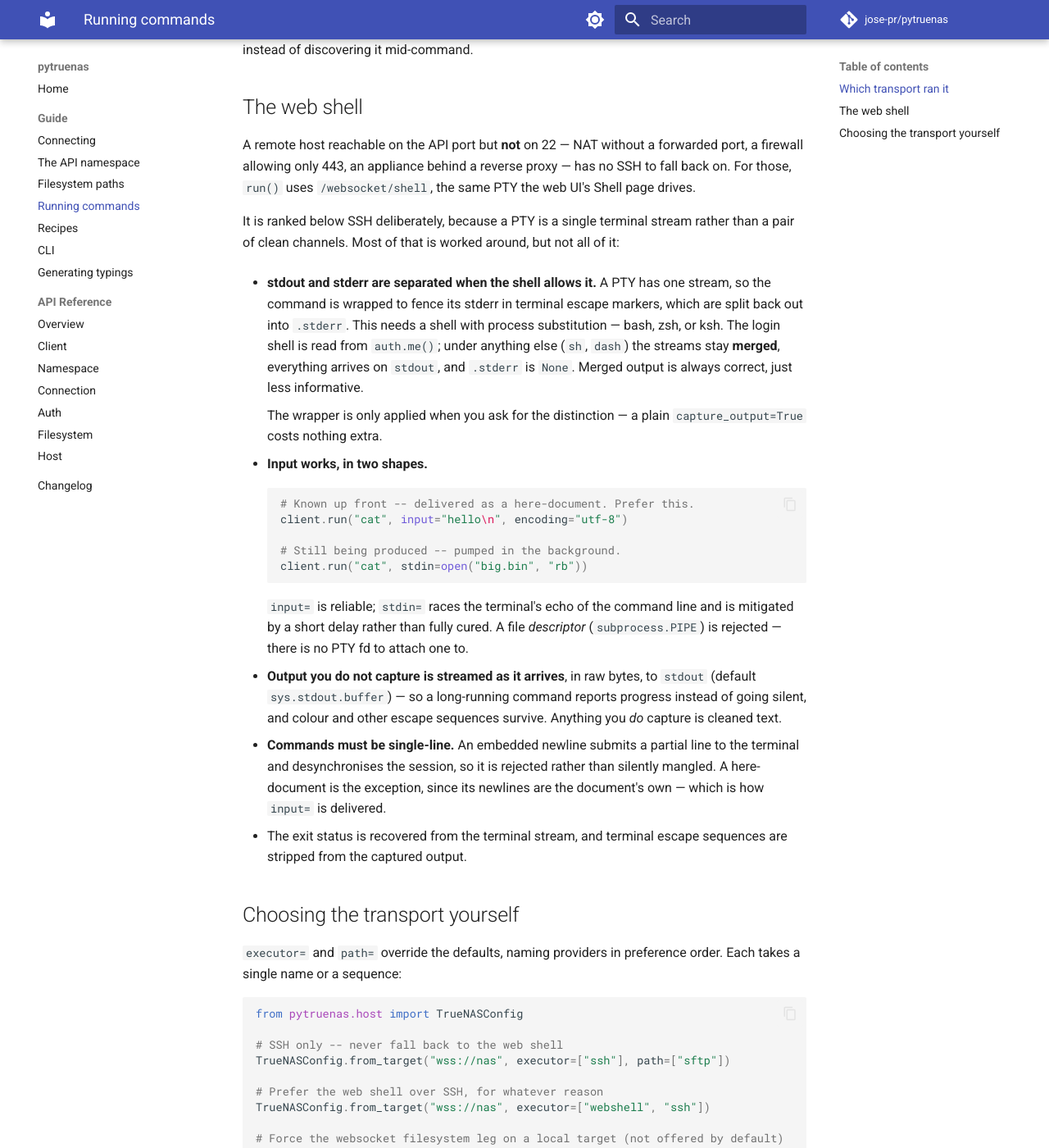
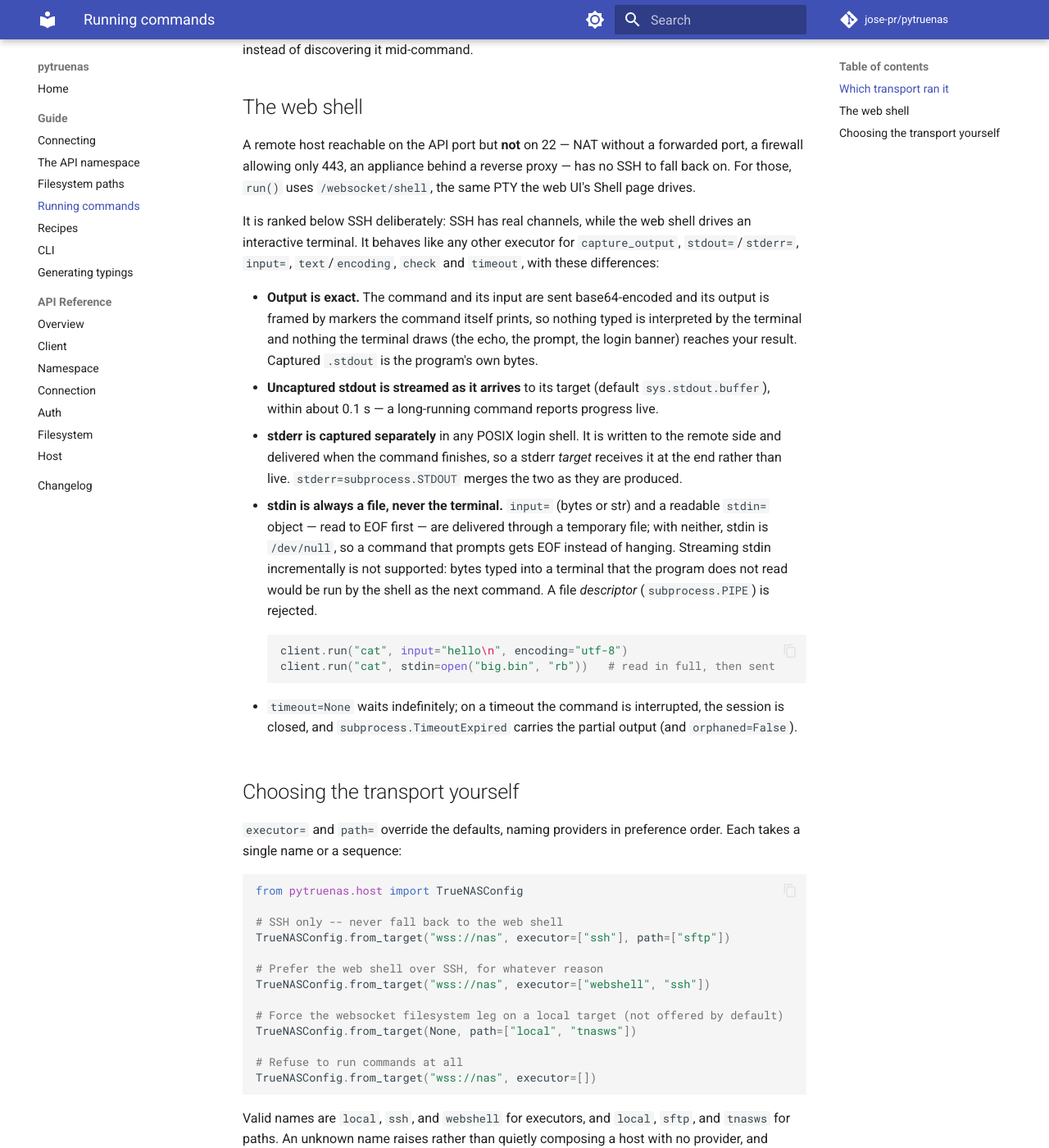
Before and after one commit to jose-pr/pytruenas, an MkDocs documentation site: the page built from docs/guide/commands.md, in a window 1280 px wide and 1400 px high, scrolled down 1160 px. Shown: the whole window at 82% size. Built offline with MkDocs 1.6.1 and Material for MkDocs 9.7.7, drawn with Linux system fonts in a browser that asks for light colours; comment, search, counter and statistics services are not loaded.

Commit message:
docs: describe the web shell as it now behaves

````diff
--- a/docs/guide/commands.md
+++ b/docs/guide/commands.md
@@ -55,47 +55,39 @@ forwarded port, a firewall allowing only 443, an appliance behind a reverse
 proxy — has no SSH to fall back on. For those, `run()` uses `/websocket/shell`,
 the same PTY the web UI's Shell page drives.
 
-It is ranked below SSH deliberately, because a PTY is a single terminal stream
-rather than a pair of clean channels. Most of that is worked around, but not
-all of it:
+It is ranked below SSH deliberately: SSH has real channels, while the web
+shell drives an interactive terminal. It behaves like any other executor for
+`capture_output`, `stdout=`/`stderr=`, `input=`, `text`/`encoding`, `check` and
+`timeout`, with these differences:
 
-- **stdout and stderr are separated when the shell allows it.** A PTY has one
-  stream, so the command is wrapped to fence its stderr in terminal escape
-  markers, which are split back out into `.stderr`. This needs a shell with
-  process substitution — bash, zsh, or ksh. The login shell is read from
-  `auth.me()`; under anything else (`sh`, `dash`) the streams stay **merged**,
-  everything arrives on `stdout`, and `.stderr` is `None`. Merged output is
-  always correct, just less informative.
-
-    The wrapper is only applied when you ask for the distinction — a plain
-    `capture_output=True` costs nothing extra.
-
-- **Input works, in two shapes.**
+- **Output is exact.** The command and its input are sent base64-encoded and its
+  output is framed by markers the command itself prints, so nothing typed is
+  interpreted by the terminal and nothing the terminal draws (the echo, the
+  prompt, the login banner) reaches your result. Captured `.stdout` is the
+  program's own bytes.
+- **Uncaptured stdout is streamed as it arrives** to its target (default
+  `sys.stdout.buffer`), within about 0.1 s — a long-running command reports
+  progress live.
+- **stderr is captured separately** in any POSIX login shell. It is written to
+  the remote side and delivered when the command finishes, so a stderr
+  *target* receives it at the end rather than live. `stderr=subprocess.STDOUT`
+  merges the two as they are produced.
+- **stdin is always a file, never the terminal.** `input=` (bytes or str) and a
+  readable `stdin=` object — read to EOF first — are delivered through a
+  temporary file; with neither, stdin is `/dev/null`, so a command that prompts
+  gets EOF instead of hanging. Streaming stdin incrementally is not supported:
+  bytes typed into a terminal that the program does not read would be run by
+  the shell as the next command. A file *descriptor* (`subprocess.PIPE`) is
+  rejected.
 
     ```python
-    # Known up front -- delivered as a here-document. Prefer this.
     client.run("cat", input="hello\n", encoding="utf-8")
-
-    # Still being produced -- pumped in the background.
-    client.run("cat", stdin=open("big.bin", "rb"))
+    client.run("cat", stdin=open("big.bin", "rb"))   # read in full, then sent
     ```
 
-    `input=` is reliable; `stdin=` races the terminal's echo of the command
-    line and is mitigated by a short delay rather than fully cured. A file
-    *descriptor* (`subprocess.PIPE`) is rejected — there is no PTY fd to
-    attach one to.
-
-- **Output you do not capture is streamed as it arrives**, in raw bytes, to
-  `stdout` (default `sys.stdout.buffer`) — so a long-running command reports
-  progress instead of going silent, and colour and other escape sequences
-  survive. Anything you *do* capture is cleaned text.
-
-- **Commands must be single-line.** An embedded newline submits a partial line
-  to the terminal and desynchronises the session, so it is rejected rather than
-  silently mangled. A here-document is the exception, since its newlines are
-  the document's own — which is how `input=` is delivered.
-- The exit status is recovered from the terminal stream, and terminal escape
-  sequences are stripped from the captured output.
+- `timeout=None` waits indefinitely; on a timeout the command is interrupted,
+  the session is closed, and `subprocess.TimeoutExpired` carries the partial
+  output (and `orphaned=False`).
 
 ## Choosing the transport yourself
 
````
Also changed, not shown: README.md (+5 -15 lines).
